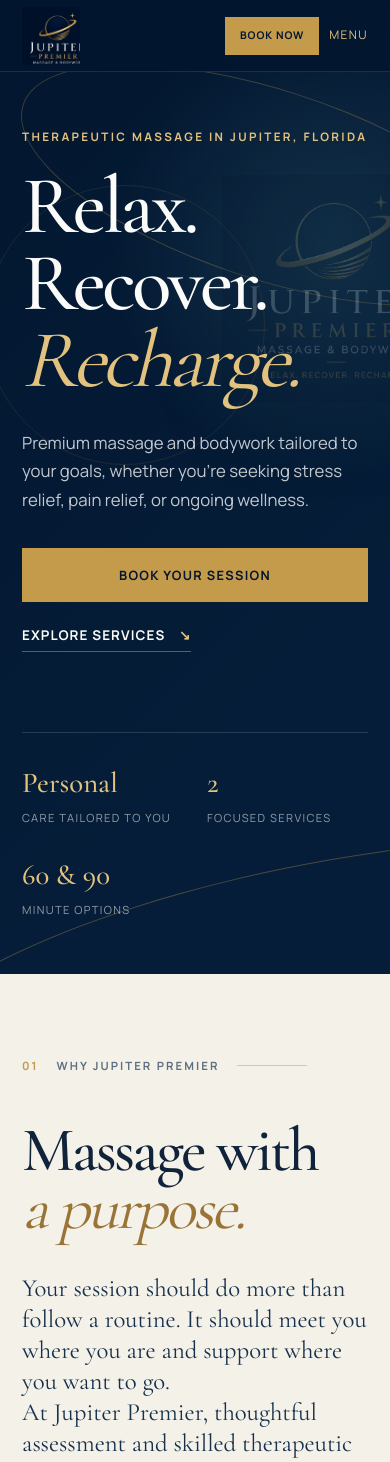
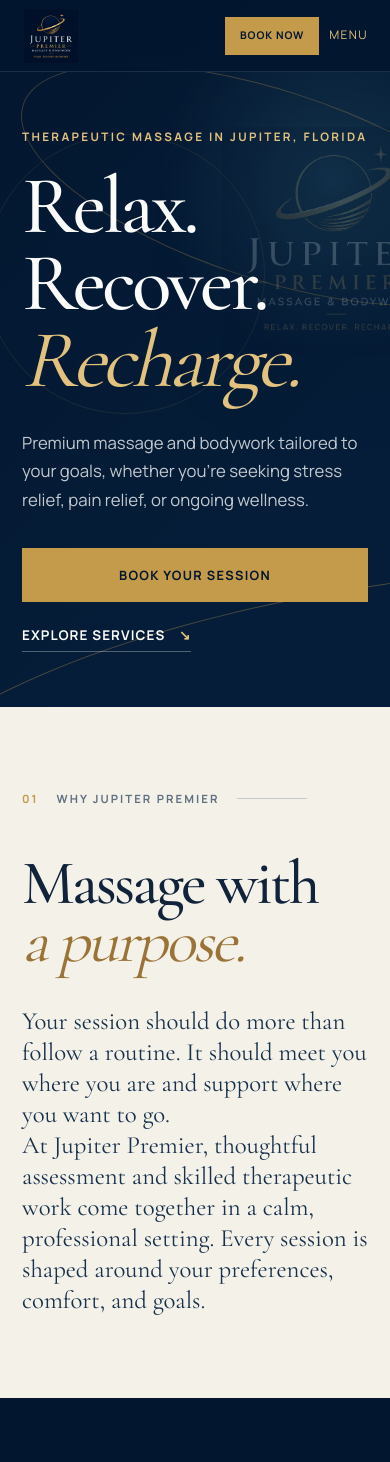
Before and after one commit to nsahf1997/jupiter-premier-massage, a Next.js app: page / in a window 390 px wide. Shown: the top 1462 px of the page. Built offline with nearby package versions, Linux system fonts and the light colour scheme; no server answers.

Commit message:
Remove homepage highlights and fix header logo

```diff
--- a/app/globals.css
+++ b/app/globals.css
@@ -21,8 +21,8 @@ button, a, summary { -webkit-tap-highlight-color: transparent; }
 :focus-visible { outline: 3px solid var(--glass); outline-offset: 4px; }
 
 .site-header { position: fixed; inset: 0 0 auto; z-index: 50; height: 84px; padding: 8px clamp(22px, 5vw, 76px); display: flex; align-items: center; justify-content: space-between; background: rgba(3, 22, 47, .92); border-bottom: 1px solid rgba(255,255,255,.1); backdrop-filter: blur(18px); }
-.brand { width: 72px; height: 68px; overflow: hidden; display: grid; place-items: center; }
-.brand img { width: 88px; max-width: none; }
+.brand { width: 72px; height: 68px; display: grid; place-items: center; flex: 0 0 72px; }
+.brand img { width: 64px; height: 64px; object-fit: contain; object-position: center; }
 .desktop-nav { display: flex; align-items: center; gap: 34px; font-size: .82rem; letter-spacing: .08em; text-transform: uppercase; }
 .desktop-nav > a:not(.button) { color: rgba(255,255,255,.78); transition: color .2s; }
 .desktop-nav > a:not(.button):hover { color: var(--gold-light); }
@@ -47,11 +47,6 @@ h1 em, h2 em { color: var(--gold-light); font-weight: 400; }
 .text-link span { margin-left: 10px; color: var(--gold-light); }
 .text-link.gold { color: var(--gold-light); border-color: rgba(196,154,75,.4); }
 .hero-mark { position: relative; z-index: 1; justify-self: end; width: min(42vw, 590px); opacity: .92; filter: drop-shadow(0 28px 50px rgba(0,0,0,.28)); }
-.hero-stats { grid-column: 1 / -1; position: relative; z-index: 2; margin-top: 70px; padding-top: 26px; border-top: 1px solid rgba(255,255,255,.14); display: grid; grid-template-columns: repeat(3, 1fr); max-width: 760px; }
-.hero-stats div { display: flex; flex-direction: column; border-right: 1px solid rgba(255,255,255,.12); padding-right: 28px; margin-right: 28px; }
-.hero-stats div:last-child { border: 0; }
-.hero-stats strong { font-family: var(--font-heading); color: var(--gold-light); font-size: 1.8rem; font-weight: 500; }
-.hero-stats span { color: rgba(255,255,255,.56); font-size: .7rem; letter-spacing: .12em; text-transform: uppercase; }
 .orb { position: absolute; border: 1px solid rgba(196,154,75,.3); border-radius: 50%; pointer-events: none; }
 .orb-one { width: 520px; height: 190px; right: -140px; top: 90px; transform: rotate(18deg); }
 .orb-two { width: 280px; height: 280px; right: 32%; top: 19%; opacity: .4; }
@@ -176,16 +171,13 @@ footer { padding: 75px clamp(24px, 7vw, 110px) 30px; display: grid; grid-templat
 
 @media (max-width: 620px) {
   .site-header { height: 72px; }
-  .brand { width: 58px; height: 58px; }
-  .brand img { width: 72px; }
+  .brand { width: 58px; height: 58px; flex-basis: 58px; }
+  .brand img { width: 54px; height: 54px; }
   .hero { min-height: auto; padding: 128px 22px 55px; }
   h1 { font-size: clamp(4rem, 21vw, 6rem); }
   .hero-actions { align-items: stretch; flex-direction: column; gap: 22px; }
   .hero-actions .button { width: 100%; }
   .hero-actions .text-link { align-self: flex-start; }
-  .hero-stats { grid-template-columns: 1fr 1fr; gap: 24px; }
-  .hero-stats div { margin: 0; padding: 0; border: 0; }
-  .hero-stats div:last-child { grid-column: 1 / -1; }
   .purpose, .approach, .reviews, .services, .concerns { padding: 82px 22px; }
   .section-kicker { margin-bottom: 45px; }
   .purpose h2, .approach h2, .reviews h2, .section-heading h2, .about h2, .booking h2 { font-size: clamp(3.15rem, 16vw, 5rem); }
--- a/app/page.tsx
+++ b/app/page.tsx
@@ -87,11 +87,6 @@ export default function Home() {
             width="1254"
             height="1254"
           />
-        </div>
-        <div className="hero-stats" aria-label="Practice highlights">
-          <div><strong>Personal</strong><span>Care tailored to you</span></div>
-          <div><strong>2</strong><span>Focused services</span></div>
-          <div><strong>60 &amp; 90</strong><span>Minute options</span></div>
         </div>
       </section>
 
```
